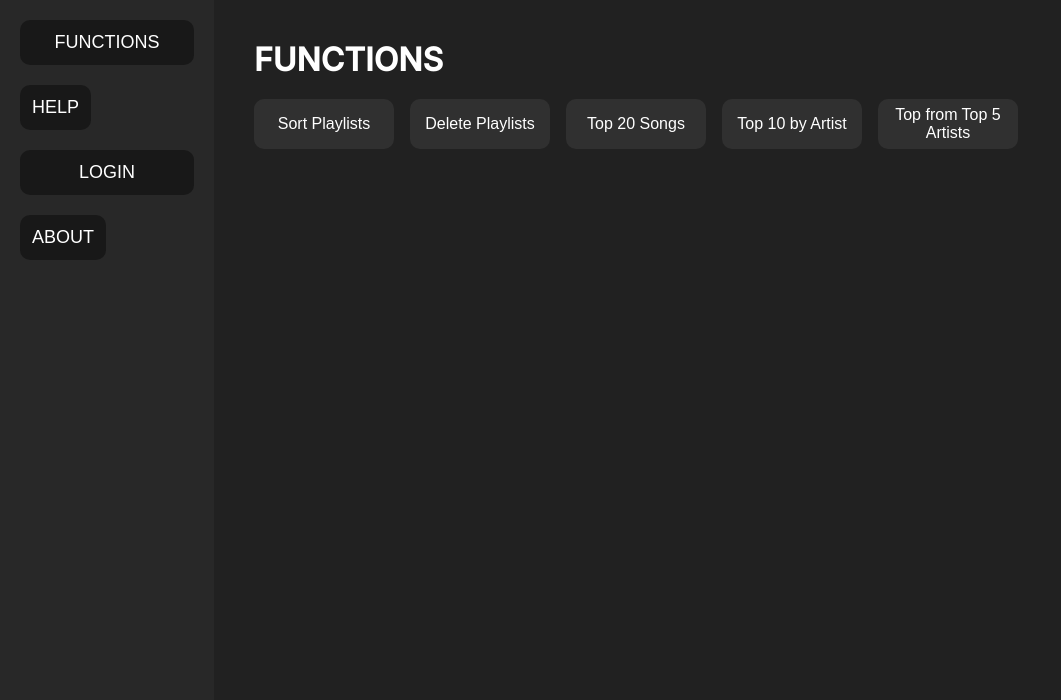
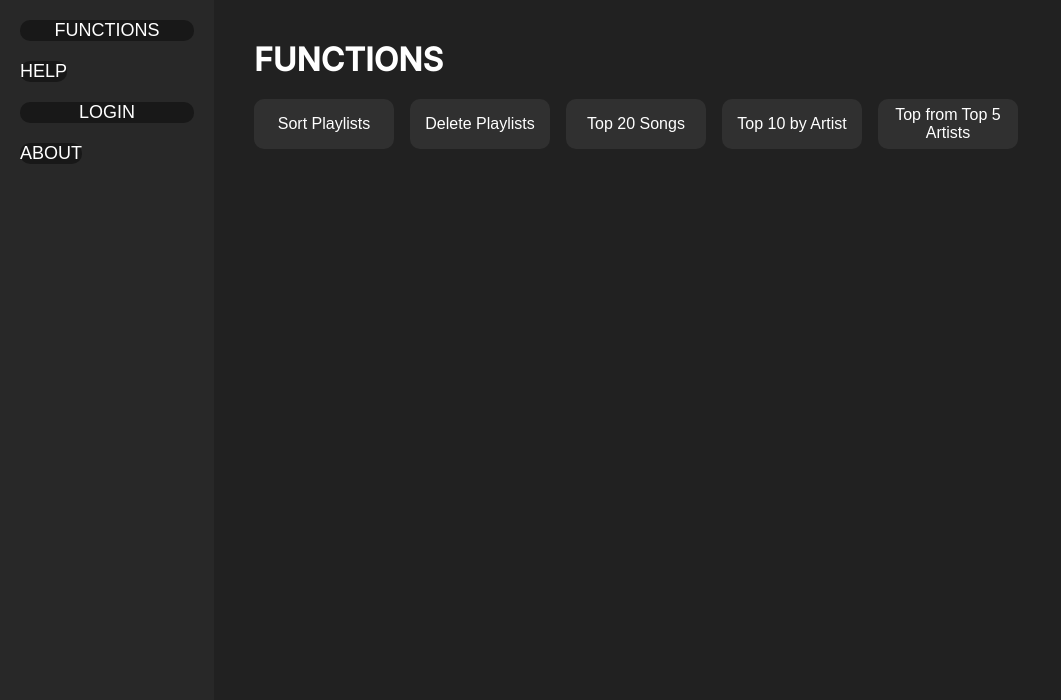
Before and after one commit to Franciszek821/spotifySorter, a Flask app: template templates/Functions/index.html in a window 1280 px wide. Shown: the part 100-800 px from the top of the page, without its empty margins (0-1061 px from the left). Run offline with Flask 3, Linux system fonts and the light colour scheme; the template is opened without the code that fills it: most values are stand-ins (such as "Sample title", 1, 10 or a date in 2020).

Commit message:
fix: Remove unnecessary padding from body styles

```diff
--- a/static/Functions/style.css
+++ b/static/Functions/style.css
@@ -61,7 +61,6 @@ body {
   background: #181818;
   color: white;
   font-size: 18px;
-  padding: 12px;
   border: none;
   border-radius: 10px;
   cursor: pointer;
```
